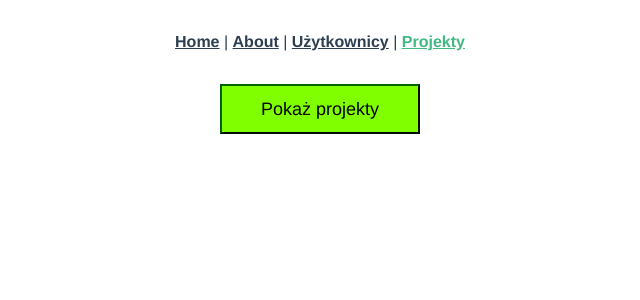
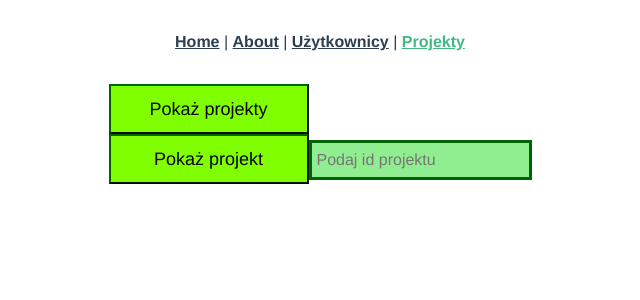
Before and after one commit to Percival33/almost-jira-clone, a Vue app in the folder almost-jira-ui/: page /projects in a window 1280 px wide. Shown: the top 300 px of the page, without its empty margins (320-960 px from the left). Built offline with nearby package versions, Linux system fonts and the light colour scheme.

Commit message:
added get project by id button to frontend

```diff
--- a/almost-jira-ui/src/views/ProjectsView.vue
+++ b/almost-jira-ui/src/views/ProjectsView.vue
@@ -17,6 +17,28 @@
         </li>
       </ul>
     </div>
+    <div class="singleProject">
+      <button class="getProjectButton" @click="getProject(Id)">
+        Pokaż projekt
+      </button>
+      <input v-model="Id" type="text" placeholder="Podaj id projektu" />
+      <p v-if="singleProject">
+        ID: {{ singleProject.id }}<br />
+        Nazwa: {{ singleProject.projectName }}<br />
+        Właściciel: {{ singleProject.overseerId }}<br />
+        Data dodania: {{ singleProject.createdAt }}<br />
+        Data ostatniej edycji: {{ singleProject.lastModified }}
+      </p>
+      <ul v-if="singleProject">
+        <h4>Zadania</h4>
+        <li v-for="(task, index) in singleProject.tasks" :key="index">
+          <p>Zadanie {{ index + 1 }}: {{ task }}</p>
+        </li>
+      </ul>
+    </div>
+    <div>
+      <p v-if="msg">{{ this.msg }}</p>
+    </div>
   </div>
 </template>
 
@@ -29,7 +51,14 @@
   border-color: darkgreen;
   font-size: 18px;
 }
-
+.getProjectButton {
+  width: 200px;
+  height: 50px;
+  color: black;
+  background: chartreuse;
+  border-color: darkgreen;
+  font-size: 18px;
+}
 ul {
   border-style: solid;
   border-width: 3px;
@@ -46,6 +75,11 @@ li {
   border-bottom-width: 3px;
   border-bottom-style: solid;
 }
+.projectsView {
+  display: inline-flex;
+  flex-direction: column;
+  align-items: flex-start;
+}
 </style>
 
 <script>
@@ -57,6 +91,8 @@ export default {
     return {
       results: [],
       showProjects: false,
+      singleProject: false,
+      msg: "",
     };
   },
   methods: {
@@ -77,6 +113,20 @@ export default {
           console.log(error);
         });
     },
+    getProject(Id) {
+      fetch(`${API}/projects/${Id}`)
+        .then((response) => response.json())
+        .then((data) => {
+          this.msg = "";
+          this.singleProject = data.data;
+          if (Id === "" || data.data === null) {
+            this.msg = "Nie ma projektu o takim id";
+          }
+        })
+        .catch((error) => {
+          console.log(error);
+        });
+    },
   },
 };
 </script>
```
